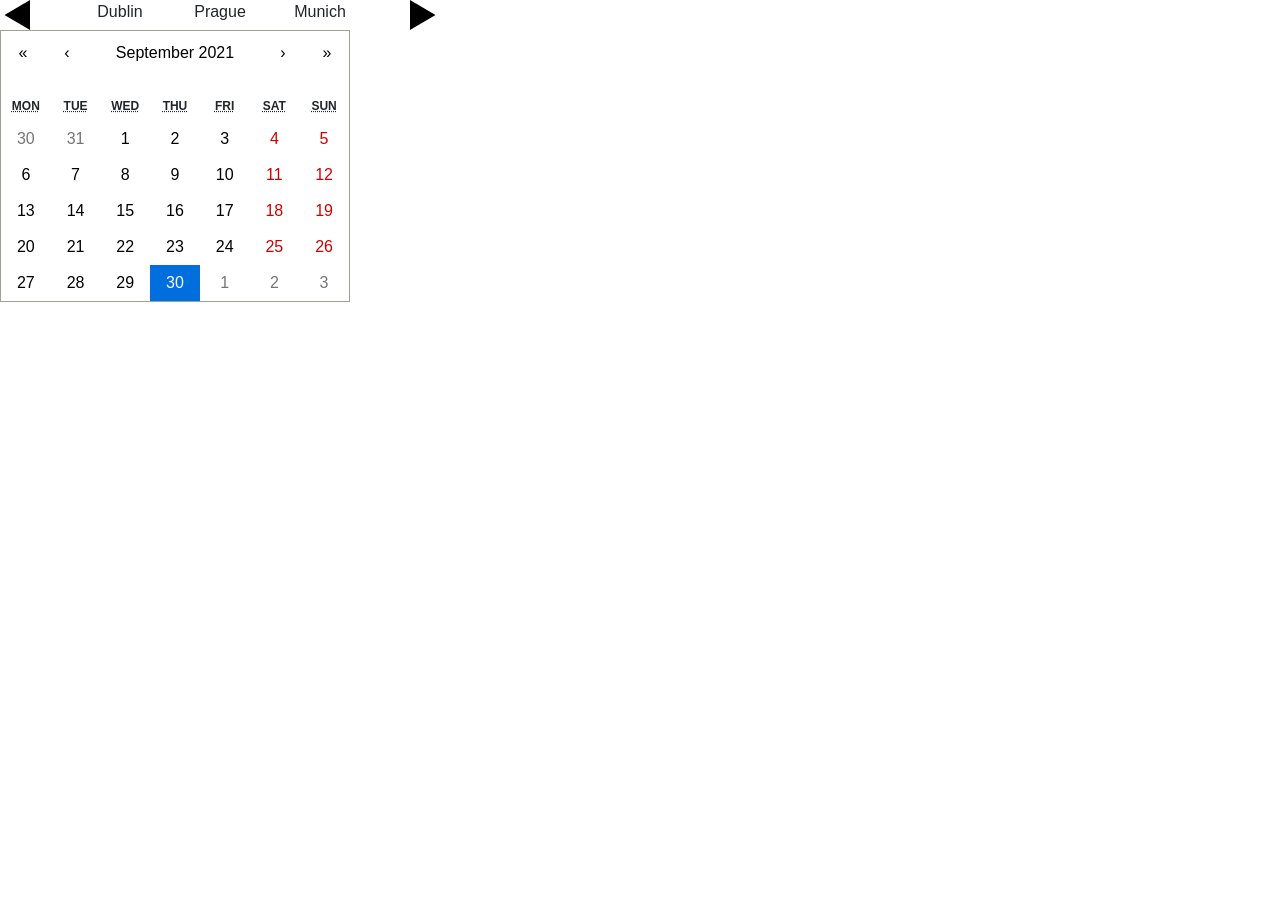
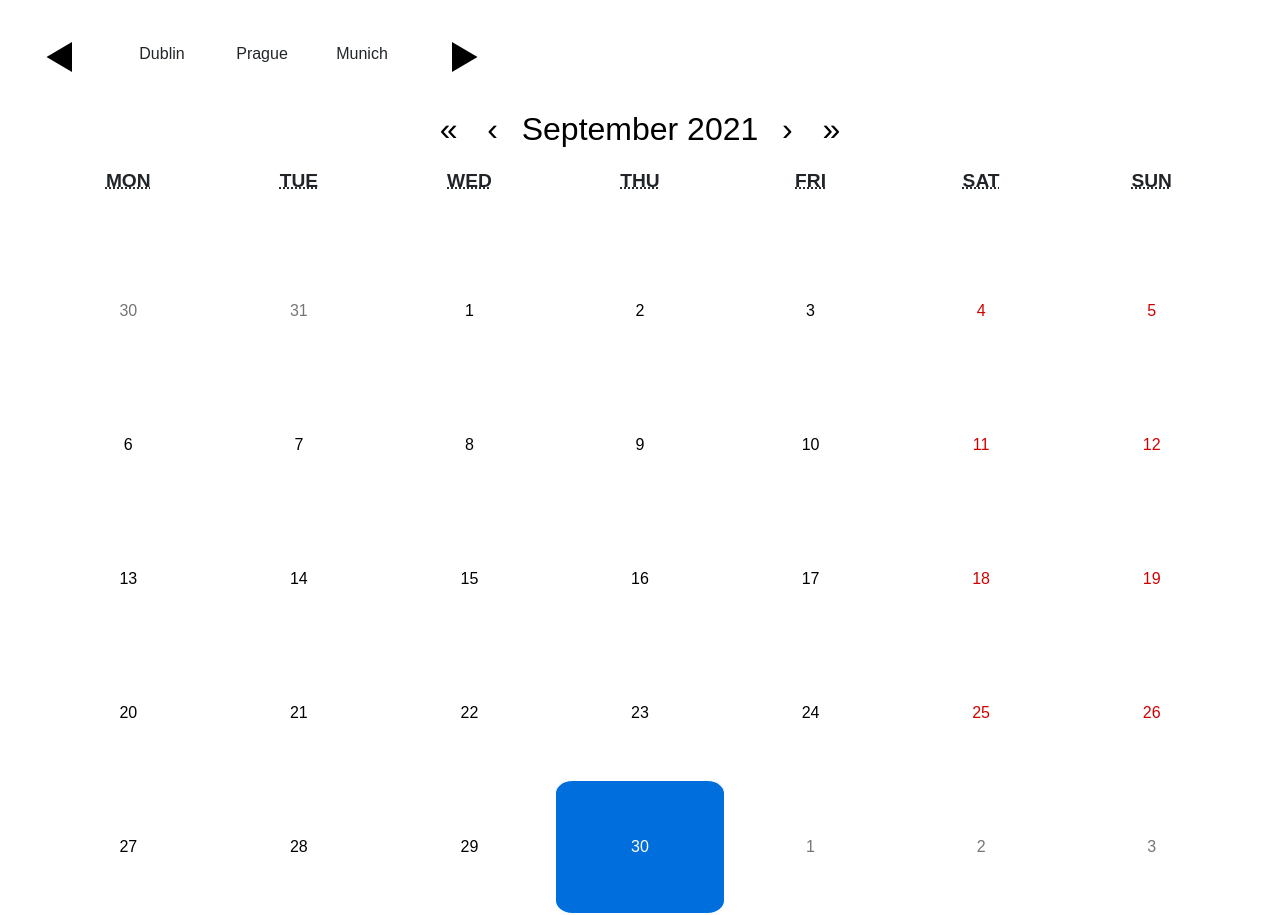
Before and after one commit to adrienWorkday/innovatopia, a React (Create React App) app in the folder social-web-app/: page / in a window 1280 px wide. Before the commit the page ends 800 px from the top, so only its background shows below. Built offline with nearby package versions, Linux system fonts and the light colour scheme.

Commit message:
Add styles to calendar

```diff
--- a/social-web-app/src/App.css
+++ b/social-web-app/src/App.css
@@ -77,6 +77,150 @@
 	color: #2364bd;
 }
 
+/* Calendar Style */
+
+.app-body {
+  margin: auto;
+  padding: 42px;
+  padding-bottom: 0px;
+}
+
+.react-calendar {
+  width:100%;
+  max-width: 100%;
+  background: white;
+  border: 1px solid #ffffff;
+  font-family: Arial, Helvetica, sans-serif;
+  line-height: 6.75em;
+}
+.react-calendar--doubleView {
+  width: 700px;
+}
+.react-calendar--doubleView .react-calendar__viewContainer {
+  display: flex;
+  margin: -0.5em;
+}
+.react-calendar--doubleView .react-calendar__viewContainer > * {
+  width: 50%;
+  margin: 0.5em;
+}
+.react-calendar,
+.react-calendar *,
+.react-calendar *:before,
+.react-calendar *:after {
+  -moz-box-sizing: border-box;
+  -webkit-box-sizing: border-box;
+  box-sizing: border-box;
+}
+.react-calendar button {
+  margin: 0;
+  border: 1px solid #ffffff;
+  outline: none;
+}
+.react-calendar button:enabled:hover {
+  cursor: pointer;
+}
+.react-calendar__navigation {
+  border: 0;
+  height: 44px;
+  margin-bottom: 0em;
+}
+.react-calendar__navigation button {
+  font-size: 200%;
+  display: inline-flex;
+  align-items: center;
+  justify-content: center;
+  min-width: 44px;
+  background: none;
+}
+.react-calendar__navigation button:enabled:hover,
+.react-calendar__navigation button:enabled:focus {
+  background-color: #e6e6e6;
+}
+.react-calendar__navigation button[disabled] {
+  background-color: #f0f0f0;
+}
+.react-calendar__month-view__weekdays {
+  text-align: center;
+  text-transform: uppercase;
+  font-weight: bold;
+  font-size: 1.2em;
+}
+.react-calendar__month-view__weekdays__weekday {
+  padding: 0.5em;
+}
+.react-calendar__month-view__weekNumbers {
+  font-weight: bold;
+}
+.react-calendar__month-view__weekNumbers .react-calendar__tile {
+  display: flex;
+  align-items: center;
+  justify-content: center;
+  font-size: 1.5em;
+  padding: calc(0.75em / 0.75) calc(0.5em / 0.75);
+}
+.react-calendar__month-view__days__day--weekend {
+  color: #d10000;
+}
+.react-calendar__month-view__days__day--neighboringMonth {
+  color: #757575;
+}
+
+.react-calendar__tile react-calendar__month-view__days__day {
+  font-size: 500px;
+}
+.react-calendar__year-view .react-calendar__tile,
+.react-calendar__decade-view .react-calendar__tile,
+.react-calendar__century-view .react-calendar__tile {
+  padding: 2em 0.5em;
+}
+.react-calendar__tile {
+  max-width: 100%;
+  text-align: center;
+  padding: 0.75em 0.5em;
+  background: none;
+}
+.react-calendar__tile:disabled {
+  background-color: #f0f0f0;
+}
+.react-calendar__tile:enabled:hover,
+.react-calendar__tile:enabled:focus {
+  border-radius: 10%;
+  background-color: #e6e6e6;
+}
+.react-calendar__tile--now {
+  border-radius: 10%;
+  background: #ffff76;
+}
+.react-calendar__tile--now:enabled:hover,
+.react-calendar__tile--now:enabled:focus {
+  border-radius: 10%;
+  background: #ffffa9;
+}
+.react-calendar__tile--hasActive {
+  border-radius: 10%;
+  background: #76baff;
+}
+.react-calendar__tile--hasActive:enabled:hover,
+.react-calendar__tile--hasActive:enabled:focus {
+  border-radius: 10%;
+  background: #a9d4ff;
+}
+.react-calendar__tile--active {
+  border-radius: 10%;
+  background: #006edc;
+  color: white;
+}
+.react-calendar__tile--active:enabled:hover,
+.react-calendar__tile--active:enabled:focus {
+  border-radius: 10%;
+  background: #1087ff;
+}
+.react-calendar--selectRange .react-calendar__tile--hover {
+  border-radius: 10%;
+  background-color: #e6e6e6;
+}
+
 @keyframes App-logo-spin {
   from {
     transform: rotate(0deg);
--- a/social-web-app/src/App.js
+++ b/social-web-app/src/App.js
@@ -1,27 +1,32 @@
 import './App.css';
-import 'react-calendar/dist/Calendar.css';
 
 import Calendar from 'react-calendar';
 import { Slider } from './Slider';
 import React, { useState } from 'react';
+import EmployeesInOffice from './EmployeesInOffice';
 
 function App() {
   const [value, onChange] = useState(new Date());
   const offices = [{"officeName":"Dublin"}, {"officeName":"Prague"},{"officeName":"Munich"}]
+  let isVisible = false;
   return (
     <div className="App">
+      <div className="app-body">
       {Slider(offices)}
       <Calendar
         onChange={onChange}
         value={value}
+        className='c1'
         /*
           Clicking functionality for calendar, value returned as Date, can be separated into days, months, years etc:
-            onClickDay={(value, event) => console.log('Clicked day: ', value)}
+            onClickDay={(value, event) => console.log('Clicked day: ', value)} isVisible = !isVisible
             value.getDate()
             value.getMonth() // returns month-1 value, need to add on 1 again.
             value.getFullYear()
         */
         />
+
+        </div>
     </div>
   );
 }
```
